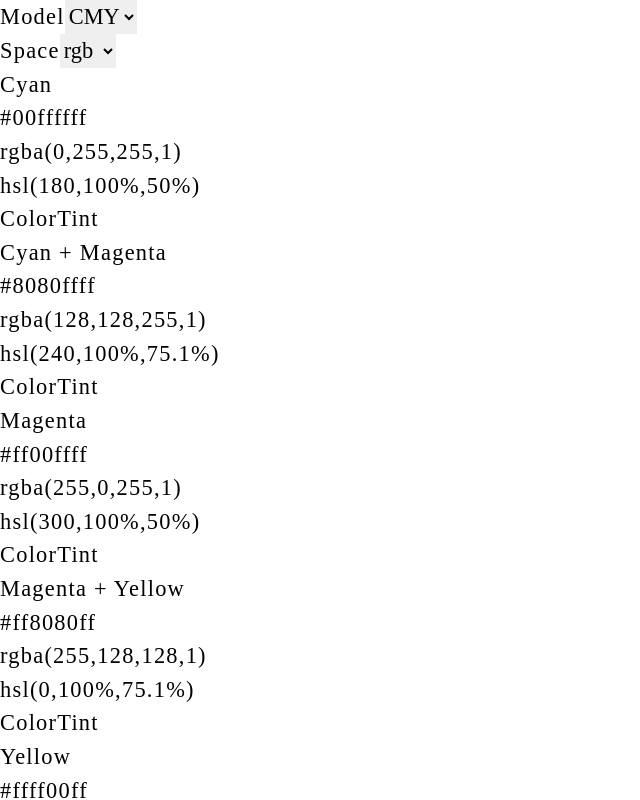
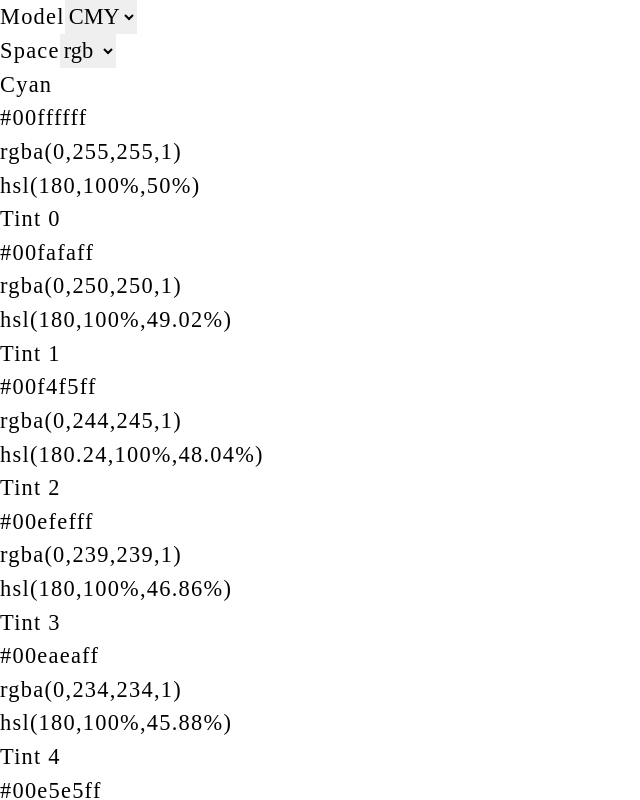
Before and after one commit to osequi/color-scheme-designer, a Next.js app: page / in a window 1280 px wide. Shown: the top 800 px of the page, without its empty margins (0-640 px from the left). Built offline with nearby package versions, Linux system fonts and the light colour scheme; a web font is replaced by a local one.

Commit message:
Working on the tints

```diff
--- a/src/components/ColorSwatch/ColorSwatch.js
+++ b/src/components/ColorSwatch/ColorSwatch.js
@@ -8,7 +8,7 @@ import chroma from "chroma-js";
  * Imports other components and hooks.
  */
 import ColorInfo from "../ColorInfo";
-import ColorTint from "../ColorTint";
+import ColorTints from "../ColorTints";
 import { Cell } from "../layout";
 
 /**
@@ -17,6 +17,7 @@ import { Cell } from "../layout";
 const propTypes = {
   color: PropTypes.string,
   children: PropTypes.any,
+  padding: 1,
 };
 
 /**
@@ -42,11 +43,10 @@ const header = (props) => ({
  * @see ColorSwatch.md
  */
 const ColorSwatch = (props) => {
-  const { color, name } = props;
+  const { color, name, displayTints, padding } = props;
 
   const [showInfo, setShowInfo] = useState(false);
   const clickHandler = () => setShowInfo(!showInfo);
-  console.log("showInfo:", showInfo);
 
   const { containerKlass, headerKlass } = useStyles([container, header], {
     ...props,
@@ -54,12 +54,12 @@ const ColorSwatch = (props) => {
   });
 
   return (
-    <Cell className={cx("ColorSwatch", containerKlass)}>
+    <Cell padding={padding} className={cx("ColorSwatch", containerKlass)}>
       <h3 className={cx("Header", headerKlass)} onClick={() => clickHandler()}>
         {name}
       </h3>
       <ColorInfo {...props} display={showInfo} />
-      <ColorTint {...props} />
+      {displayTints && <ColorTints {...props} />}
     </Cell>
   );
 };
--- /dev/null
+++ b/src/components/ColorTints/ColorTints.demo.js
@@ -0,0 +1,15 @@
+import React from "react";
+
+/**
+ * Imports other components and hooks.
+ */
+import ColorTints from ".";
+
+/**
+ * Displays the ColorTints demo.
+ */
+const ColorTintsDemo = (props) => {
+  return <ColorTints />;
+};
+
+export default ColorTintsDemo;
--- /dev/null
+++ b/src/components/ColorTints/ColorTints.js
@@ -0,0 +1,77 @@
+import React from "react";
+import PropTypes from "prop-types";
+import { cx } from "emotion";
+import { useStyles } from "../../hooks";
+import chroma from "chroma-js";
+import shortid from "shortid";
+
+/**
+ * Imports other components and hooks.
+ */
+import { Grid } from "../layout";
+import ColorSwatch from "../ColorSwatch";
+
+/**
+ * Defines the prop types.
+ */
+const propTypes = {
+  tints: PropTypes.number,
+};
+
+/**
+ * Defines the default props.
+ */
+const defaultProps = {
+  tints: 10,
+};
+
+/**
+ * Defines the styles.
+ */
+const container = {
+  label: "Container",
+};
+
+/**
+ * Displays the component.
+ * @see ColorTints.md
+ */
+const ColorTints = (props) => {
+  const { color, tints } = props;
+  const { containerKlass } = useStyles([container], props);
+
+  const tintsList =
+    tints &&
+    Array(tints)
+      .fill("")
+      .map((item, index) => {
+        const tint = chroma(color).darken(0.1 * (index + 1));
+        return (
+          <ColorSwatch
+            {...props}
+            key={shortid.generate()}
+            color={tint}
+            name={`Tint ${index}`}
+            displayTints={false}
+            displayTones={false}
+            displayShades={false}
+            padding={0}
+          />
+        );
+      });
+
+  return (
+    <Grid gap={0} className={cx("ColorTints", containerKlass)}>
+      {tintsList}
+    </Grid>
+  );
+};
+
+ColorTints.propTypes = propTypes;
+ColorTints.defaultProps = defaultProps;
+
+export default ColorTints;
+export {
+  propTypes as ColorTintsPropTypes,
+  defaultProps as ColorTintsDefaultProps,
+};
--- /dev/null
+++ b/src/components/ColorTints/ColorTints.md
@@ -0,0 +1 @@
+## ColorTints
--- /dev/null
+++ b/src/components/ColorTints/index.js
@@ -0,0 +1,7 @@
+export {
+  default,
+  ColorTintsPropTypes,
+  ColorTintsDefaultProps,
+} from "./ColorTints";
+
+export { default as ColorTintsDemo } from "./ColorTints.demo";
--- a/src/components/Hues/Hues.js
+++ b/src/components/Hues/Hues.js
@@ -18,6 +18,12 @@ import { Grid } from "../layout";
 const propTypes = {
   modelName: PropTypes.string,
   space: PropTypes.string,
+  tints: PropTypes.number,
+  tones: PropTypes.number,
+  shades: PropTypes.number,
+  displayTints: PropTypes.bool,
+  displayTones: PropTypes.bool,
+  displayShades: PropTypes.bool,
 };
 
 /**
@@ -26,6 +32,12 @@ const propTypes = {
 const defaultProps = {
   modelName: null,
   space: null,
+  tints: 50,
+  tones: 10,
+  shades: 10,
+  displayTints: true,
+  displayTones: true,
+  displayShades: true,
 };
 
 /**
@@ -40,7 +52,7 @@ const container = (props) => ({
  * @see Hues.md
  */
 const Hues = (props) => {
-  const { modelName, space } = props;
+  const { modelName, space, tints, tones, shades } = props;
   const { containerKlass } = useStyles([container], props);
 
   const model = ColorModelsDefaultProps.models.find(
@@ -58,11 +70,15 @@ const Hues = (props) => {
 
     huesList.push(
       <ColorSwatch
+        {...props}
         key={shortid.generate()}
         color={color1}
         name={name1}
         modelName={modelName}
         space={space}
+        tints={tints}
+        tones={tones}
+        shades={shades}
       />
     );
 
@@ -73,11 +89,15 @@ const Hues = (props) => {
 
     huesList.push(
       <ColorSwatch
+        {...props}
         key={shortid.generate()}
         color={colorMix}
         name={`${name1} + ${name2}`}
         modelName={modelName}
         space={space}
+        tints={tints}
+        tones={tones}
+        shades={shades}
       />
     );
   }
```
Also changed, not shown: 2 other files (tests, documents, lock files or other folders).
